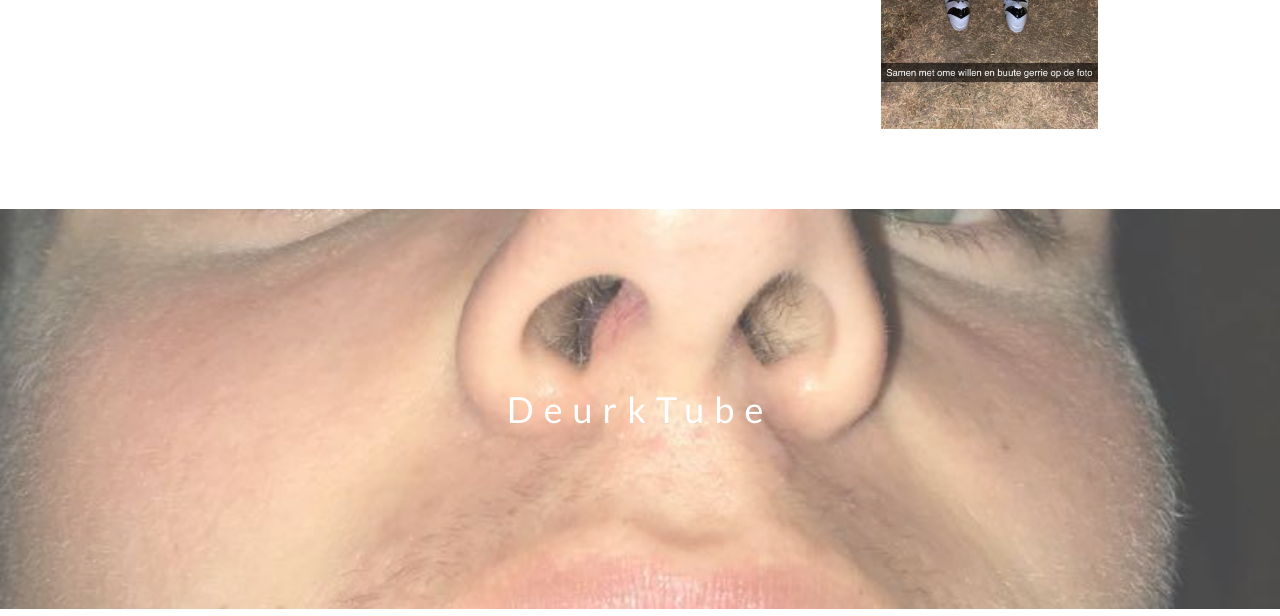
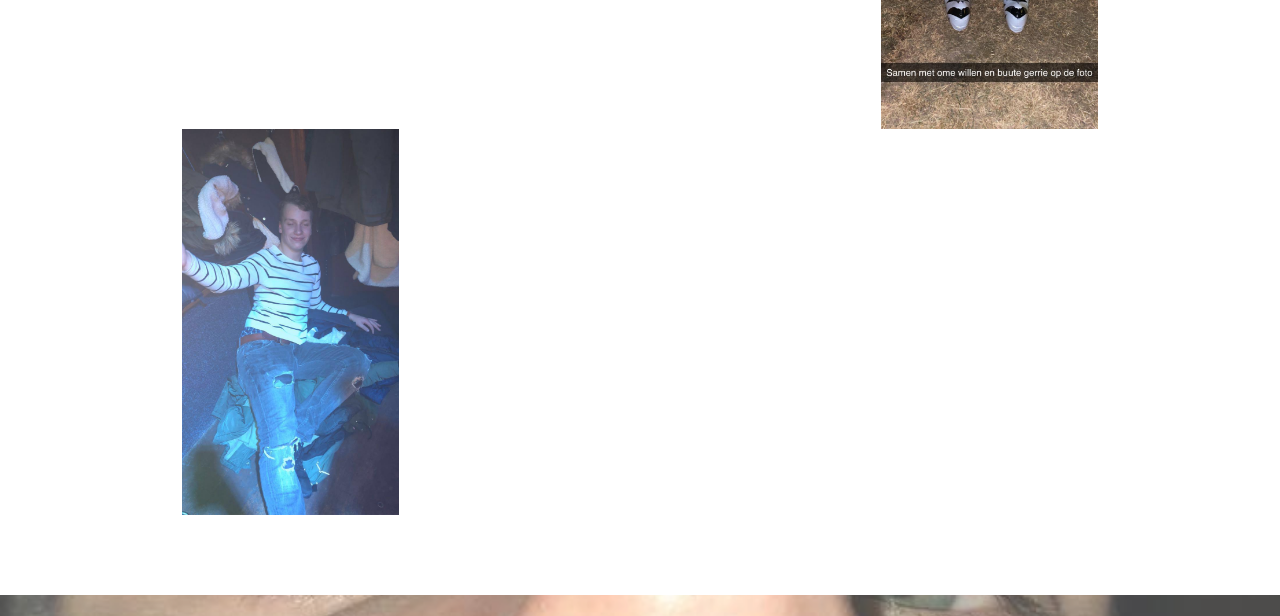
Before and after one commit to JRroc/JRroc.github.io, a plain HTML site: page index.html in a window 1280 px wide. Shown: the part 4260-4876 px from the top of the page. Drawn offline with nearby package versions, Linux system fonts and the light colour scheme.

Commit message:
Update index.html

```diff
--- a/index.html
+++ b/index.html
@@ -204,6 +204,9 @@ body, html {
     </div>
     <div class="w3-col m3">
       <img src="Dirk_op_camping.jpg" style="width:100%" onclick="onClick(this)" class="w3-hover-opacity">
+    </div>
+    <div class="w3-col m3">
+      <img src="DIrk zat op de grond met jassen.jpeg" style="width:100%" onclick="onClick(this)" class="w3-hover-opacity">
     </div>
   </div>
 </div>
```
